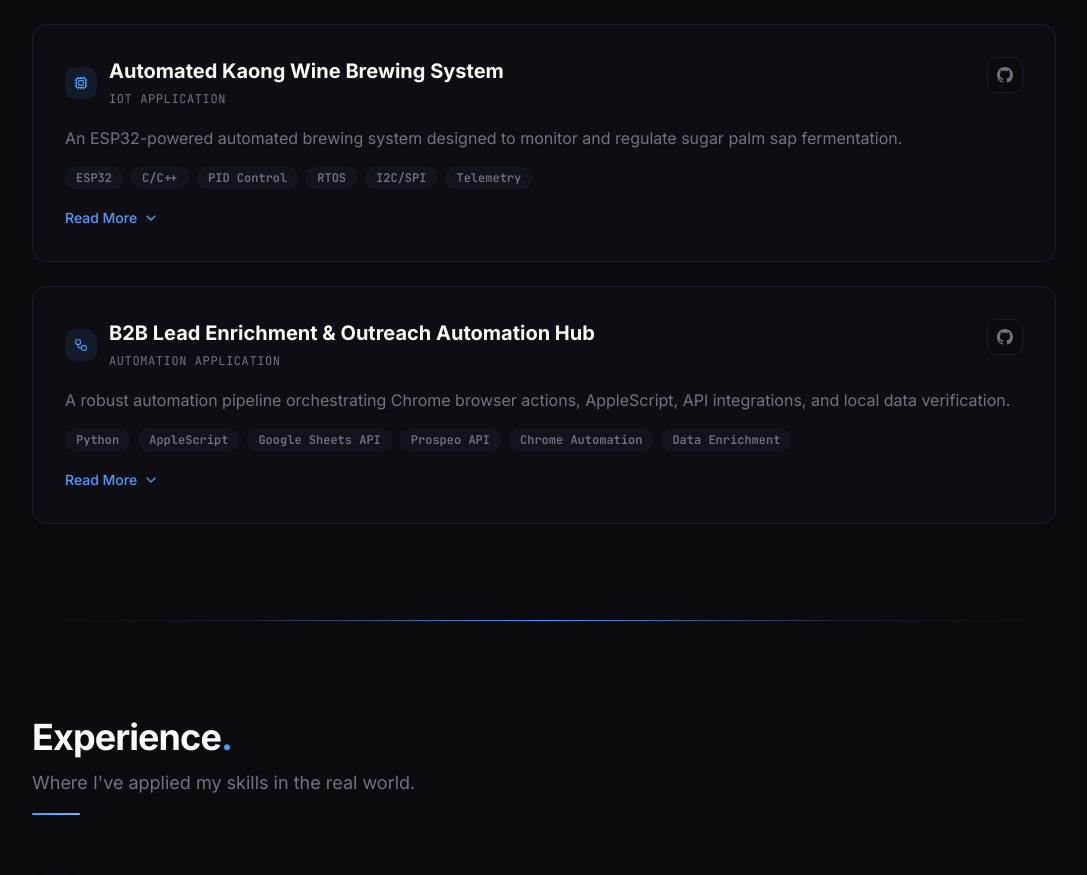
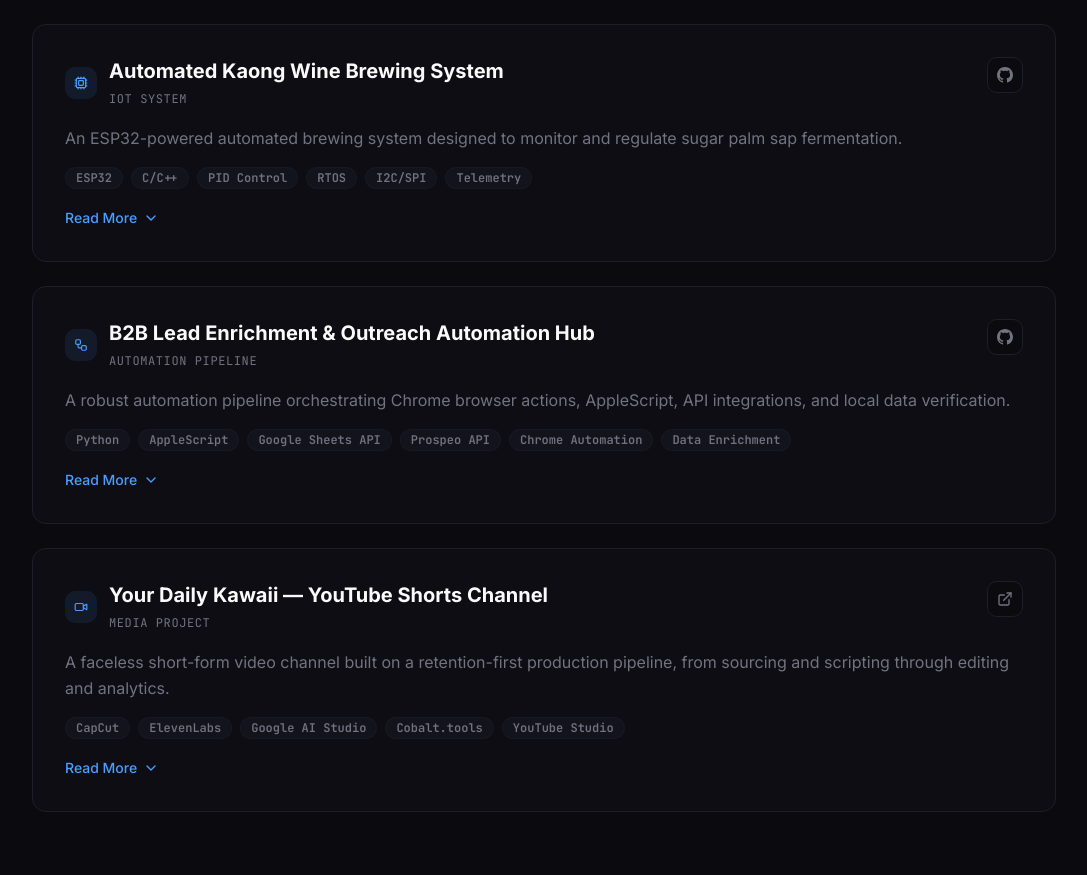
Before and after one commit to gianjericho/gje-portfolio, a Next.js app: page / in a window 1280 px wide. Shown: the part 2217-3092 px from the top of the page, without its empty margins (96-1183 px from the left). Built offline with nearby package versions, Linux system fonts and the light colour scheme.

Commit message:
feat: add Your Daily Kawaii as a media project
Introduces the media project category end to end and fixes two bugs the
new entry exposed: the hardcoded 'Application' badge suffix, and a GitHub
link that rendered even when githubUrl was empty.

```diff
--- a/components/projects.tsx
+++ b/components/projects.tsx
@@ -13,16 +13,26 @@ import {
   Smartphone,
   Cpu,
   Workflow,
+  Video,
 } from "lucide-react";
 import { GithubIcon } from "@/components/icons";
 
-type Category = "all" | "web" | "mobile" | "iot" | "automation";
+type Category = "all" | "web" | "mobile" | "iot" | "automation" | "media";
 
 const categoryIcons: Record<string, React.ReactNode> = {
   web: <Globe className="w-3.5 h-3.5" />,
   mobile: <Smartphone className="w-3.5 h-3.5" />,
   iot: <Cpu className="w-3.5 h-3.5" />,
   automation: <Workflow className="w-3.5 h-3.5" />,
+  media: <Video className="w-3.5 h-3.5" />,
+};
+
+const categoryLabels: Record<Exclude<Category, "all">, string> = {
+  web: "Web Application",
+  mobile: "Mobile Application",
+  iot: "IoT System",
+  automation: "Automation Pipeline",
+  media: "Media Project",
 };
 
 export function Projects() {
@@ -35,6 +45,7 @@ export function Projects() {
     { label: "Mobile", value: "mobile" },
     { label: "IoT", value: "iot" },
     { label: "Automation", value: "automation" },
+    { label: "Media", value: "media" },
   ];
 
   const filteredProjects =
@@ -95,13 +106,14 @@ export function Projects() {
                           {project.title}
                         </h3>
                         <span className="text-xs text-muted-foreground font-mono uppercase tracking-wider">
-                          {project.category} Application
+                          {categoryLabels[project.category]}
                         </span>
                       </div>
                     </div>
 
                     {/* Links */}
                     <div className="flex items-center gap-2">
+                      {project.githubUrl && (
                         <a
                           href={project.githubUrl}
                           target="_blank"
@@ -111,6 +123,7 @@ export function Projects() {
                         >
                           <GithubIcon className="w-4 h-4" />
                         </a>
+                      )}
                       {project.liveUrl && (
                         <a
                           href={project.liveUrl}
--- a/components/skills.tsx
+++ b/components/skills.tsx
@@ -3,7 +3,7 @@
 import { motion } from "framer-motion";
 import { DATA } from "@/data/resume";
 import { SectionHeading } from "./section-heading";
-import { Code2, Bot, Wrench, Languages } from "lucide-react";
+import { Code2, Bot, Wrench, Languages, Video } from "lucide-react";
 
 const skillCategories = [
   {
@@ -25,6 +25,11 @@ const skillCategories = [
     key: "languages" as const,
     label: "Languages",
     icon: <Languages className="w-4 h-4" />,
+  },
+  {
+    key: "media" as const,
+    label: "Content & Media",
+    icon: <Video className="w-4 h-4" />,
   },
 ];
 
--- a/data/resume.json
+++ b/data/resume.json
@@ -162,6 +162,30 @@
         "Local, zero-cost keyword scoring engine replacing expensive external LLM API queries",
         "Processed and deduplicated over 4,100 active leads for high-conversion outreach",
         "Integrated Prospeo API fallback pipeline for personal email extraction"
+      ]
+    },
+    {
+      "id": "your-daily-kawaii",
+      "title": "Your Daily Kawaii — YouTube Shorts Channel",
+      "description": "A faceless short-form video channel built on a retention-first production pipeline, from sourcing and scripting through editing and analytics.",
+      "longDescription": "An independently operated YouTube Shorts channel where every upload runs through a repeatable pipeline: sourcing raw footage traced back to original posters, scripting on a hook–context–twist–payoff structure, AI voiceover synthesis, and retention-focused editing. Performance is iterated against view-versus-swipe-away and average-view-duration signals rather than vanity counts, and every upload is transformed enough to stay clear of YouTube's reused-content and inauthentic-content policies.",
+      "techStack": [
+        "CapCut",
+        "ElevenLabs",
+        "Google AI Studio",
+        "Cobalt.tools",
+        "YouTube Studio"
+      ],
+      "githubUrl": "",
+      "liveUrl": "https://www.youtube.com/@yourdailykawaii",
+      "featured": true,
+      "category": "media",
+      "highlights": [
+        "Retention-first scripting on a hook → context → twist → payoff structure",
+        "Editing for retention: dead-air removal, centered auto-captions, sound design, and dynamic framing",
+        "AI voiceover synthesis via ElevenLabs with ideation support from Google AI Studio",
+        "Iteration driven by view-versus-swipe-away and average-view-duration signals",
+        "Rights-safe source transformation to stay within monetization policy"
       ]
     }
   ],
```
Also changed, not shown: 1 other file (tests, documents, lock files or other folders). Lines whose indentation alone changed are shown as unchanged.
